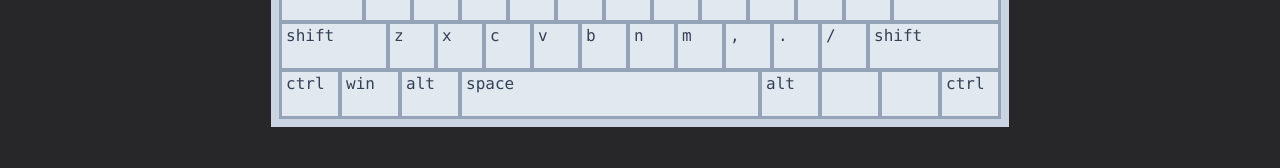
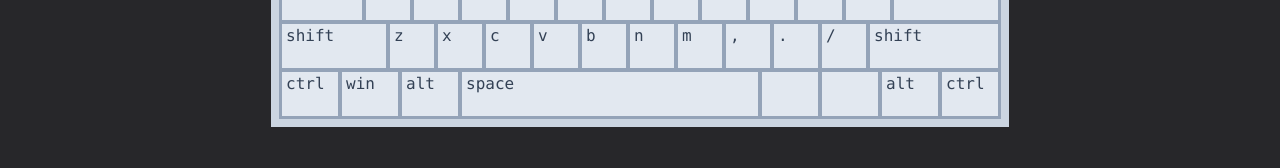
Before and after one commit to dhmitry/keyboard-chatter-test, a Next.js app: page / in a window 1280 px wide. Shown: the part 402-570 px from the top of the page. Built offline with nearby package versions, Linux system fonts and the light colour scheme.

Commit message:
Use react context to keep keyboard state

```diff
--- a/components/Key.tsx
+++ b/components/Key.tsx
@@ -1,15 +1,10 @@
 import React, { useMemo } from 'react';
+import { KeyInfo } from '../context/KeyboardContext';
 
 interface KeyProps {
   keyText: string;
   keyWidth?: KeyWidth;
-  info: KeyInfo | undefined;
-}
-
-export interface KeyInfo {
-  lastPress: Date;
-  wasReleased: boolean;
-  minElapsedMs?: number;
+  info?: KeyInfo;
 }
 
 export type KeyWidth =
@@ -78,7 +73,11 @@ const Key = ({ keyText, keyWidth = '1', info }: KeyProps): JSX.Element => {
 
   return (
     <div
-      className={`h-12 p-1 font-mono ${widthStyles[keyWidth]} border-2 border-solid ${statusStyles[status].border} bg-slate-200 leading-none ${statusStyles[status].text}`}
+      className={`h-12 p-1 font-mono ${
+        widthStyles[keyWidth]
+      } border-2 border-solid ${statusStyles[status].border} ${
+        info?.isDown ? 'bg-slate-300' : 'bg-slate-200'
+      } leading-none ${statusStyles[status].text}`}
     >
       {keyText}
     </div>
--- a/components/Keyboard.tsx
+++ b/components/Keyboard.tsx
@@ -1,190 +1,101 @@
 import React, { useCallback, useState } from 'react';
-import Key, { KeyInfo } from '../components/Key';
+import Key from '../components/Key';
 import Row from '../components/Row';
-
-interface Keys {
-  [Key: string]: KeyInfo | undefined;
-}
+import { KeyCode } from '../constants/keys';
+import { useKeyboard } from '../context/KeyboardContext';
 
 const Keyboard = (): JSX.Element => {
-  const [keys, setKeys] = useState<Keys>({});
-
-  const handleKeyDown = useCallback(
-    (event: KeyboardEvent) => {
-      const key = event.key.toLowerCase();
-      const prevKeyInfo = keys[key];
-
-      const currentTime = new Date();
-
-      let newKeyInfo: KeyInfo = {
-        lastPress: currentTime,
-        minElapsedMs: undefined,
-        wasReleased: false,
-      };
-
-      let keyChanged = false;
-
-      if (prevKeyInfo) {
-        if (prevKeyInfo.wasReleased) {
-          const newElapsedMs =
-            currentTime.valueOf() - prevKeyInfo.lastPress.valueOf();
-
-          const newMinElapsedMs =
-            prevKeyInfo.minElapsedMs === undefined
-              ? newElapsedMs
-              : Math.min(newElapsedMs, prevKeyInfo.minElapsedMs);
-
-          newKeyInfo = {
-            lastPress: currentTime,
-            minElapsedMs: newMinElapsedMs,
-            wasReleased: false,
-          };
-
-          keyChanged = true;
-        }
-      } else {
-        keyChanged = true;
-      }
-
-      if (keyChanged) {
-        const newKeys = {
-          ...keys,
-          [key]: newKeyInfo,
-        };
-
-        setKeys(newKeys);
-      }
-
-      event.preventDefault();
-    },
-    [keys]
-  );
-
-  const handleKeyUp = useCallback(
-    (event: KeyboardEvent) => {
-      const key = event.key.toLowerCase();
-      const keyInfo = keys[key];
-
-      if (keyInfo) {
-        const newKeyInfo: KeyInfo = {
-          ...keyInfo,
-          wasReleased: true,
-        };
-
-        const newKeys = {
-          ...keys,
-          [key]: newKeyInfo,
-        };
-
-        setKeys(newKeys);
-      }
-
-      event.preventDefault();
-    },
-    [keys]
-  );
-
-  React.useEffect(() => {
-    document.addEventListener('keydown', handleKeyDown);
-    document.addEventListener('keyup', handleKeyUp);
-
-    return () => {
-      document.removeEventListener('keydown', handleKeyDown);
-      document.removeEventListener('keyup', handleKeyUp);
-    };
-  }, [handleKeyDown, handleKeyUp]);
+  const { keys } = useKeyboard();
 
   return (
     <div className="border-8 border-slate-300 ">
       <div className="border border-slate-400">
         <Row>
-          <Key keyText="esc" info={keys['escape']} />
-          <Key keyText="1" info={keys['1']} />
-          <Key keyText="2" info={keys['2']} />
-          <Key keyText="3" info={keys['3']} />
-          <Key keyText="4" info={keys['4']} />
-          <Key keyText="5" info={keys['5']} />
-          <Key keyText="6" info={keys['6']} />
-          <Key keyText="7" info={keys['7']} />
-          <Key keyText="8" info={keys['8']} />
-          <Key keyText="9" info={keys['9']} />
-          <Key keyText="0" info={keys['0']} />
-          <Key keyText="-" info={keys['-']} />
-          <Key keyText="=" info={keys['=']} />
-          <Key keyText="backspace" keyWidth="2" info={keys['backspace']} />
+          <Key keyText="esc" info={keys[KeyCode.Escape]} />
+          <Key keyText="1" info={keys[KeyCode.Digit1]} />
+          <Key keyText="2" info={keys[KeyCode.Digit2]} />
+          <Key keyText="3" info={keys[KeyCode.Digit3]} />
+          <Key keyText="4" info={keys[KeyCode.Digit4]} />
+          <Key keyText="5" info={keys[KeyCode.Digit5]} />
+          <Key keyText="6" info={keys[KeyCode.Digit6]} />
+          <Key keyText="7" info={keys[KeyCode.Digit7]} />
+          <Key keyText="8" info={keys[KeyCode.Digit8]} />
+          <Key keyText="9" info={keys[KeyCode.Digit9]} />
+          <Key keyText="0" info={keys[KeyCode.Digit0]} />
+          <Key keyText="-" info={keys[KeyCode.Minus]} />
+          <Key keyText="=" info={keys[KeyCode.Equal]} />
+          <Key
+            keyText="backspace"
+            keyWidth="2"
+            info={keys[KeyCode.Backspace]}
+          />
         </Row>
         <Row>
-          <Key keyText="tab" keyWidth="1.5" info={keys['tab']} />
-          <Key keyText="q" info={keys['q']} />
-          <Key keyText="w" info={keys['w']} />
-          <Key keyText="e" info={keys['e']} />
-          <Key keyText="r" info={keys['r']} />
-          <Key keyText="t" info={keys['t']} />
-          <Key keyText="y" info={keys['y']} />
-          <Key keyText="u" info={keys['u']} />
-          <Key keyText="i" info={keys['i']} />
-          <Key keyText="o" info={keys['o']} />
-          <Key keyText="p" info={keys['p']} />
-          <Key keyText="[" info={keys['[']} />
-          <Key keyText="]" info={keys[']']} />
-          <Key keyText="\" keyWidth="1.5" info={keys['\\']} />
+          <Key keyText="tab" keyWidth="1.5" info={keys[KeyCode.Tab]} />
+          <Key keyText="q" info={keys[KeyCode.Q]} />
+          <Key keyText="w" info={keys[KeyCode.W]} />
+          <Key keyText="e" info={keys[KeyCode.E]} />
+          <Key keyText="r" info={keys[KeyCode.R]} />
+          <Key keyText="t" info={keys[KeyCode.T]} />
+          <Key keyText="y" info={keys[KeyCode.Y]} />
+          <Key keyText="u" info={keys[KeyCode.U]} />
+          <Key keyText="i" info={keys[KeyCode.I]} />
+          <Key keyText="o" info={keys[KeyCode.O]} />
+          <Key keyText="p" info={keys[KeyCode.P]} />
+          <Key keyText="[" info={keys[KeyCode.BracketLeft]} />
+          <Key keyText="]" info={keys[KeyCode.BracketRight]} />
+          <Key keyText="\" keyWidth="1.5" info={keys[KeyCode.Backslash]} />
         </Row>
         <Row>
-          <Key keyText="caps" keyWidth="1.75" info={keys['capslock']} />
-          <Key keyText="a" info={keys['a']} />
-          <Key keyText="s" info={keys['s']} />
-          <Key keyText="d" info={keys['d']} />
-          <Key keyText="f" info={keys['f']} />
-          <Key keyText="g" info={keys['g']} />
-          <Key keyText="h" info={keys['h']} />
-          <Key keyText="j" info={keys['j']} />
-          <Key keyText="k" info={keys['k']} />
-          <Key keyText="l" info={keys['l']} />
-          <Key keyText=";" info={keys[';']} />
-          <Key keyText="'" info={keys["'"]} />
-          <Key keyText="enter" keyWidth="2.25" info={keys['enter']} />
+          <Key keyText="caps" keyWidth="1.75" info={keys[KeyCode.CapsLock]} />
+          <Key keyText="a" info={keys[KeyCode.A]} />
+          <Key keyText="s" info={keys[KeyCode.S]} />
+          <Key keyText="d" info={keys[KeyCode.D]} />
+          <Key keyText="f" info={keys[KeyCode.F]} />
+          <Key keyText="g" info={keys[KeyCode.G]} />
+          <Key keyText="h" info={keys[KeyCode.H]} />
+          <Key keyText="j" info={keys[KeyCode.J]} />
+          <Key keyText="k" info={keys[KeyCode.K]} />
+          <Key keyText="l" info={keys[KeyCode.L]} />
+          <Key keyText=";" info={keys[KeyCode.Semicolon]} />
+          <Key keyText="'" info={keys[KeyCode.Quote]} />
+          <Key keyText="enter" keyWidth="2.25" info={keys[KeyCode.Enter]} />
         </Row>
         <Row>
-          {
-            // TODO: differentiate left shift
-          }
-          <Key keyText="shift" keyWidth="2.25" info={keys['shift']} />
-          <Key keyText="z" info={keys['z']} />
-          <Key keyText="x" info={keys['x']} />
-          <Key keyText="c" info={keys['c']} />
-          <Key keyText="v" info={keys['v']} />
-          <Key keyText="b" info={keys['b']} />
-          <Key keyText="n" info={keys['n']} />
-          <Key keyText="m" info={keys['m']} />
-          <Key keyText="," info={keys[',']} />
-          <Key keyText="." info={keys['.']} />
-          <Key keyText="/" info={keys['/']} />
-          {
-            // TODO: differentiate right shift
-          }
-          <Key keyText="shift" keyWidth="2.75" info={keys['shift']} />
+          <Key keyText="shift" keyWidth="2.25" info={keys[KeyCode.ShiftLeft]} />
+          <Key keyText="z" info={keys[KeyCode.Z]} />
+          <Key keyText="x" info={keys[KeyCode.X]} />
+          <Key keyText="c" info={keys[KeyCode.C]} />
+          <Key keyText="v" info={keys[KeyCode.V]} />
+          <Key keyText="b" info={keys[KeyCode.B]} />
+          <Key keyText="n" info={keys[KeyCode.N]} />
+          <Key keyText="m" info={keys[KeyCode.M]} />
+          <Key keyText="," info={keys[KeyCode.Comma]} />
+          <Key keyText="." info={keys[KeyCode.Period]} />
+          <Key keyText="/" info={keys[KeyCode.Slash]} />
+          <Key
+            keyText="shift"
+            keyWidth="2.75"
+            info={keys[KeyCode.ShiftRight]}
+          />
         </Row>
         <Row>
-          {
-            // TODO: differentiate left ctrl
-          }
-          <Key keyText="ctrl" keyWidth="1.25" info={keys['control']} />
-          <Key keyText="win" keyWidth="1.25" info={keys['meta']} />
-          {
-            // TODO: differentiate left alt
-          }
-          <Key keyText="alt" keyWidth="1.25" info={keys['alt']} />
-          <Key keyText="space" keyWidth="6.25" info={keys[' ']} />
-          {
-            // TODO: differentiate right alt
-          }
-          <Key keyText="alt" keyWidth="1.25" info={keys['alt']} />
-          <Key keyText="" keyWidth="1.25" info={undefined} />
-          <Key keyText="" keyWidth="1.25" info={undefined} />
-          {
-            // TODO: differentiate right ctrl
-          }
-          <Key keyText="ctrl" keyWidth="1.25" info={keys['control']} />{' '}
+          <Key
+            keyText="ctrl"
+            keyWidth="1.25"
+            info={keys[KeyCode.ControlLeft]}
+          />
+          <Key keyText="win" keyWidth="1.25" info={keys[KeyCode.MetaLeft]} />
+          <Key keyText="alt" keyWidth="1.25" info={keys[KeyCode.AltLeft]} />
+          <Key keyText="space" keyWidth="6.25" info={keys[KeyCode.Space]} />
+          <Key keyText="" keyWidth="1.25" />
+          <Key keyText="" keyWidth="1.25" />
+          <Key keyText="alt" keyWidth="1.25" info={keys[KeyCode.AltRight]} />
+          <Key
+            keyText="ctrl"
+            keyWidth="1.25"
+            info={keys[KeyCode.ControlRight]}
+          />{' '}
         </Row>
       </div>
     </div>
--- /dev/null
+++ b/constants/keys.ts
@@ -0,0 +1,61 @@
+export enum KeyCode {
+  Escape = 'Escape',
+  Digit1 = 'Digit1',
+  Digit2 = 'Digit2',
+  Digit3 = 'Digit3',
+  Digit4 = 'Digit4',
+  Digit5 = 'Digit5',
+  Digit6 = 'Digit6',
+  Digit7 = 'Digit7',
+  Digit8 = 'Digit8',
+  Digit9 = 'Digit9',
+  Digit0 = 'Digit0',
+  Minus = 'Minus',
+  Equal = 'Equal',
+  Backspace = 'Backspace',
+  Tab = 'Tab',
+  Q = 'KeyQ',
+  W = 'KeyW',
+  E = 'KeyE',
+  R = 'KeyR',
+  T = 'KeyT',
+  Y = 'KeyY',
+  U = 'KeyU',
+  I = 'KeyI',
+  O = 'KeyO',
+  P = 'KeyP',
+  BracketLeft = 'BracketLeft',
+  BracketRight = 'BracketRight',
+  Backslash = 'Backslash',
+  CapsLock = 'CapsLock',
+  A = 'KeyA',
+  S = 'KeyS',
+  D = 'KeyD',
+  F = 'KeyF',
+  G = 'KeyG',
+  H = 'KeyH',
+  J = 'KeyJ',
+  K = 'KeyK',
+  L = 'KeyL',
+  Semicolon = 'Semicolon',
+  Quote = 'Quote',
+  Enter = 'Enter',
+  ShiftLeft = 'ShiftLeft',
+  Z = 'KeyZ',
+  X = 'KeyX',
+  C = 'KeyC',
+  V = 'KeyV',
+  B = 'KeyB',
+  N = 'KeyN',
+  M = 'KeyM',
+  Comma = 'Comma',
+  Period = 'Period',
+  Slash = 'Slash',
+  ShiftRight = 'ShiftRight',
+  ControlLeft = 'ControlLeft',
+  MetaLeft = 'MetaLeft',
+  AltLeft = 'AltLeft',
+  Space = 'Space',
+  AltRight = 'AltRight',
+  ControlRight = 'ControlRight',
+}
--- /dev/null
+++ b/context/KeyboardContext.tsx
@@ -0,0 +1,109 @@
+import React, { ReactNode, useContext, useRef, useState } from 'react';
+
+export interface KeyInfo {
+  isDown: boolean;
+  lastPress?: Date;
+  minElapsedMs?: number;
+}
+
+export interface Keys {
+  [Key: string]: KeyInfo | undefined;
+}
+
+interface KeyboardState {
+  keys: Keys;
+}
+
+const defaultState: KeyboardState = {
+  keys: {},
+};
+
+export const KeyboardContext = React.createContext<KeyboardState>(defaultState);
+
+export function useKeyboard() {
+  return useContext(KeyboardContext);
+}
+
+interface KeyboardProviderProps {
+  children: ReactNode;
+}
+
+export const KeyboardProvider = ({
+  children,
+}: KeyboardProviderProps): JSX.Element => {
+  const [keys, _setKeys] = useState<Keys>({});
+
+  const keysRef = useRef(keys);
+  const setKeys = (newKeys: Keys) => {
+    keysRef.current = newKeys;
+    _setKeys(newKeys);
+  };
+
+  const updateKey = (key: string, info: KeyInfo) => {
+    const newKeys = {
+      ...keysRef.current,
+      [key]: info,
+    };
+
+    setKeys(newKeys);
+  };
+
+  const handleKeyDown = (event: KeyboardEvent) => {
+    const prevKeyInfo = keysRef.current[event.code];
+
+    const newKeyInfo: KeyInfo = {
+      ...prevKeyInfo,
+      isDown: true,
+    };
+
+    updateKey(event.code, newKeyInfo);
+    event.preventDefault();
+  };
+
+  const handleKeyUp = (event: KeyboardEvent) => {
+    const prevKeyInfo = keysRef.current[event.code];
+    if (prevKeyInfo === undefined) {
+      return;
+    }
+
+    const currentTime = new Date();
+    let elapsedMs;
+    let minElapsedMs;
+
+    if (prevKeyInfo.lastPress) {
+      elapsedMs = currentTime.valueOf() - prevKeyInfo.lastPress.valueOf();
+
+      minElapsedMs = prevKeyInfo.minElapsedMs
+        ? Math.min(prevKeyInfo.minElapsedMs, elapsedMs)
+        : elapsedMs;
+    }
+
+    const newKeyInfo: KeyInfo = {
+      ...prevKeyInfo,
+      isDown: false,
+      lastPress: currentTime,
+      minElapsedMs: minElapsedMs,
+    };
+
+    updateKey(event.code, newKeyInfo);
+
+    event.preventDefault();
+  };
+
+  React.useEffect(() => {
+    document.addEventListener('keydown', handleKeyDown);
+    document.addEventListener('keyup', handleKeyUp);
+
+    return () => {
+      document.removeEventListener('keydown', handleKeyDown);
+      document.removeEventListener('keyup', handleKeyUp);
+    };
+    // eslint-disable-next-line react-hooks/exhaustive-deps
+  }, []);
+
+  return (
+    <KeyboardContext.Provider value={{ keys }}>
+      {children}
+    </KeyboardContext.Provider>
+  );
+};
--- a/pages/_app.tsx
+++ b/pages/_app.tsx
@@ -1,8 +1,13 @@
-import '../styles/globals.css'
-import type { AppProps } from 'next/app'
+import '../styles/globals.css';
+import type { AppProps } from 'next/app';
+import { KeyboardProvider } from '../context/KeyboardContext';
 
-function MyApp({ Component, pageProps }: AppProps) {
-  return <Component {...pageProps} />
+function App({ Component, pageProps }: AppProps) {
+  return (
+    <KeyboardProvider>
+      <Component {...pageProps} />;
+    </KeyboardProvider>
+  );
 }
 
-export default MyApp
+export default App;
```
Also changed, not shown: 1 other file (tests, documents, lock files or other folders).
